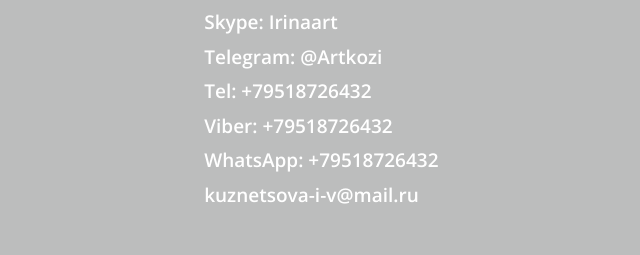
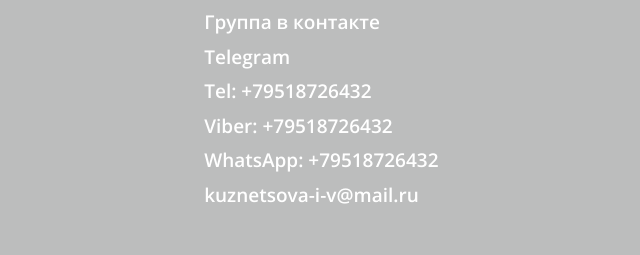
Before and after one commit to GordienkoM/artist, a PHP site: template templates/main/index.html.twig in a window 1280 px wide. Shown: the part 3362-3617 px from the top of the page, without its empty margins (249-889 px from the left). Run offline with PHP 8.4, Linux system fonts and the light colour scheme; the template is opened without the code that fills it, so the values that code supplies are empty; some libraries are stand-ins or nearby versions.

Commit message:
change links

```diff
--- a/templates/partials/footer.html.twig
+++ b/templates/partials/footer.html.twig
@@ -35,13 +35,18 @@
                     <a target="_blank" href="https://www.facebook.com/artkozlova">Facebook</a>
                 </div>
                 <div>
-                    <a target="_blank" href="https://www.youtube.com/channel/UCUu97jCyEiwFAzdK_dGvcbg/videos">YouTube</a>
+                    <a target="_blank" href="https://www.youtube.com/@artkozi">YouTube</a>
                 </div>
                 <div>
-                    <a target="_blank" href="https://vk.com/ikozart">Vkontakte</a>
+                    <a target="_blank" href="https://vk.com/art36">{% trans %}В контакте{% endtrans %}</a>
                 </div>
-                <div>Skype: Irinaart</div>
-                <div>Telegram: @Artkozi</div>
+                <div>
+                    <a target="_blank" href="https://vk.com/art.irina">{% trans %}Группа в контакте{% endtrans %}</a>
+                </div>
+                {# <div>Skype: Irinaart</div> #}
+                <div>
+                    <a target="_blank" href="https://t.me/artkozlova">Telegram</a>
+                </div>
                 <div>Tel:
                     <a href="tel:+79518726432">+79518726432</a>
                 </div>
--- a/templates/partials/preheader.html.twig
+++ b/templates/partials/preheader.html.twig
@@ -2,7 +2,7 @@
     <div class="uk-navbar-left">
         <ul class="social-media uk-flex">
             <li>
-                <a target="_blank" href="https://vk.com/ikozart">
+                <a target="_blank" href="https://vk.com/art36">
                     <img src="{{ asset('assets/img/social-media/vk.png') }}" alt="icône de vkontakte">
                 </a>
             </li>
@@ -12,7 +12,7 @@
                 </a>
             </li>
             <li>
-                <a target="_blank" href="https://www.youtube.com/channel/UCUu97jCyEiwFAzdK_dGvcbg/videos">
+                <a target="_blank" href="https://www.youtube.com/@artkozi">
                     <img src="{{ asset('assets/img/social-media/youtube.png') }}" alt="icône de youtube">
                 </a>
             </li>
@@ -22,10 +22,12 @@
                 </a>
             </li>
             <li>
-                <a uk-tooltip="title: @Artkozi; pos: bottom-right">
+                {# <a uk-tooltip="title: @Artkozi; pos: bottom-right"> #}
+                <a target="_blank" href="https://t.me/artkozlova">
                     <img src="{{ asset('assets/img/social-media/telegram.png') }}" alt="icône de telegram">
                 </a>
             </li>
+
         </ul>
     </div>
     <div id="email_telephone" class="uk-navbar-center uk-visible@s ">
```
